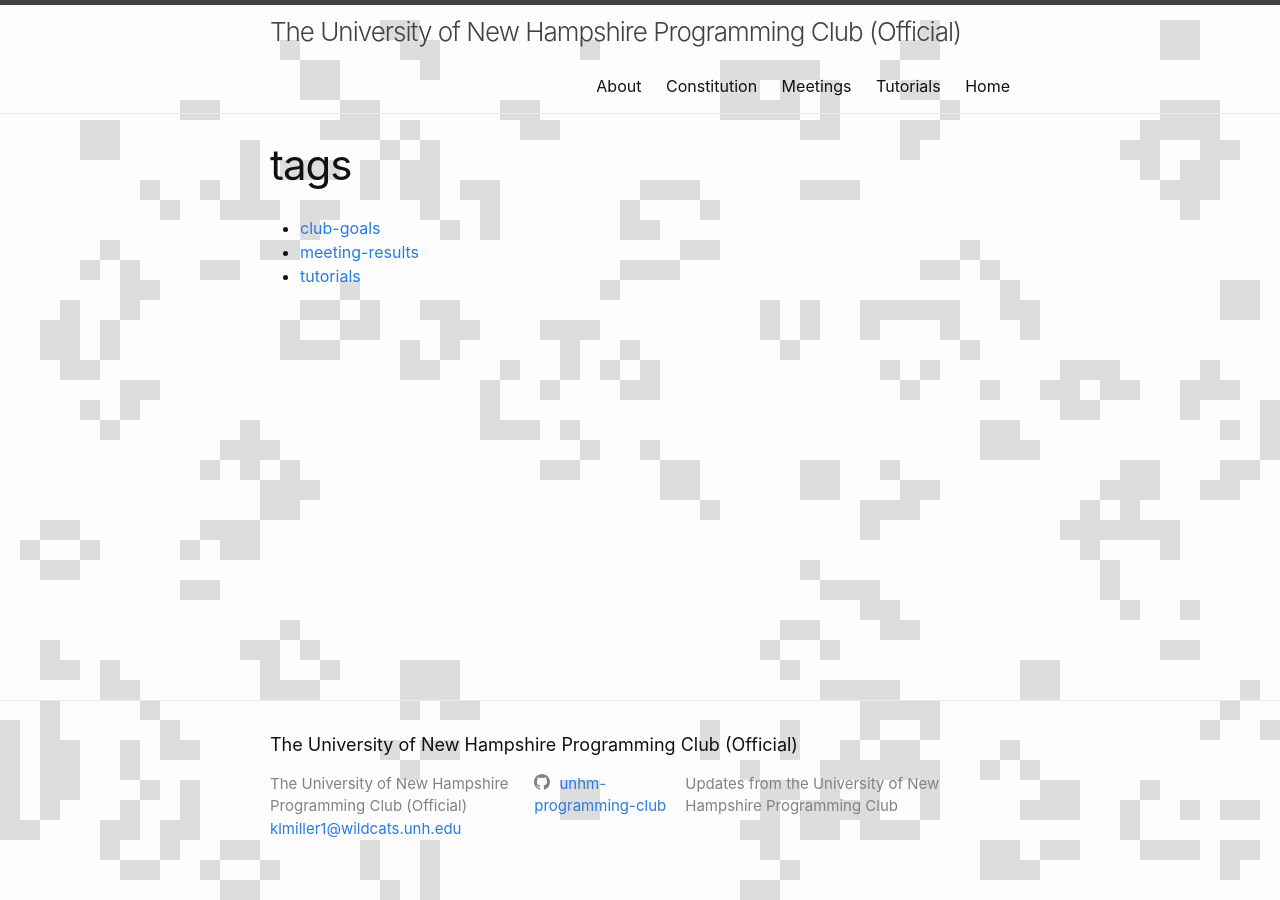
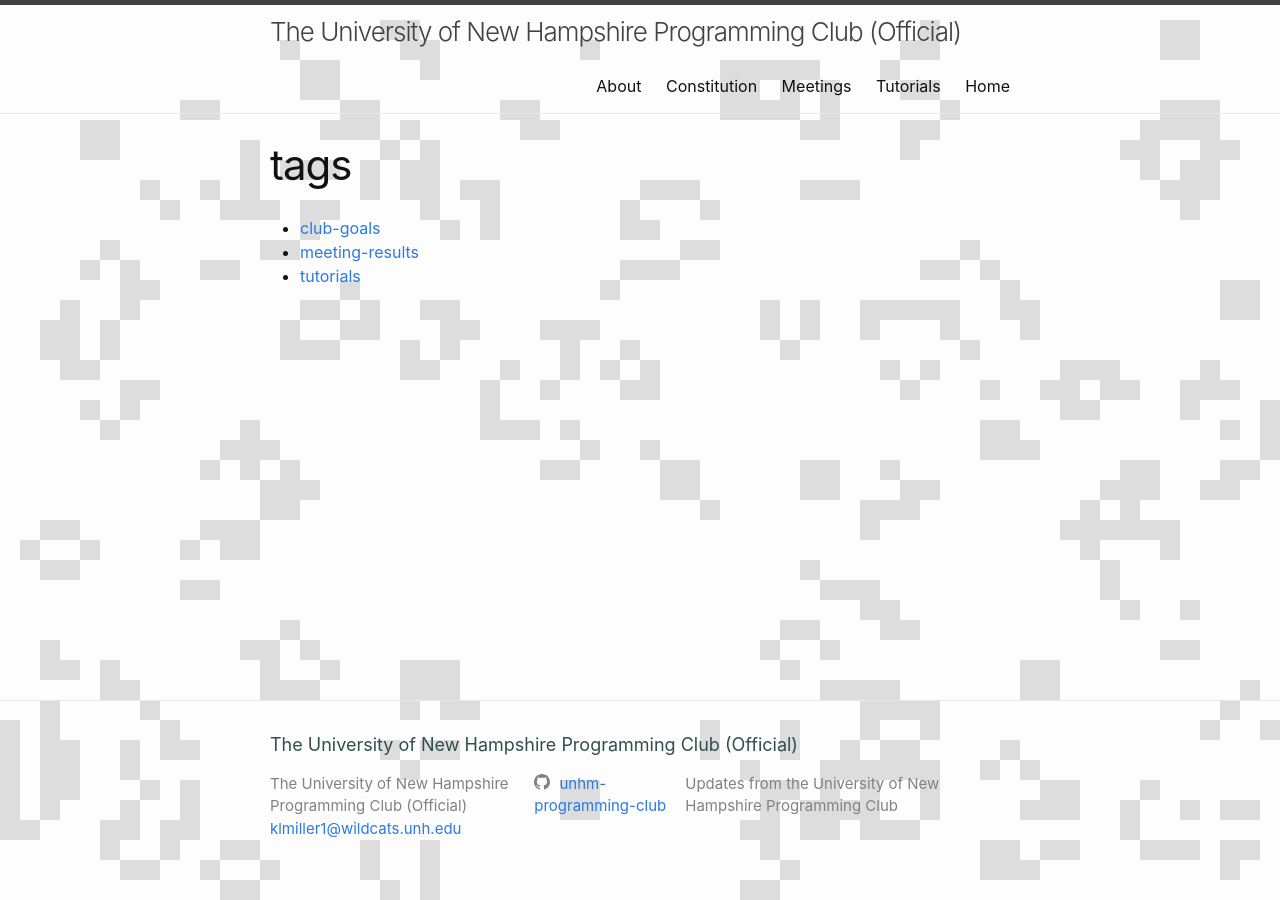
Before and after one commit to unhm-programming-club/unhm-programming-club.github.io, a Jekyll site: the page built from tag_index.html, in a window 1280 px wide. Built offline with Jekyll 4.4.1, drawn with Linux system fonts in a browser that asks for light colours.

Commit message:
testing custom css additions 🧪

```diff
--- /dev/null
+++ b/_sass/custom/_menuButton.scss
@@ -0,0 +1,3 @@
+.footer-heading {
+    color: darkslategray;
+}
--- /dev/null
+++ b/_sass/custom/_popoutMenu.scss
@@ -0,0 +1,8 @@
+#test {
+    background-color: black;
+    position: fixed;
+    left: 10px;
+    right: 10px;
+    width: 100px;
+    height: 100px;
+}
--- a/_sass/main.scss
+++ /dev/null
@@ -1,3 +0,0 @@
-.current {
-    color: green;
-}
--- a/assets/css/main.scss
+++ b/assets/css/main.scss
@@ -2,4 +2,9 @@
 # Only the main Sass file needs front matter (the dashes are enough)
 ---
 
-@import "minima";
+// imports are found in _sass folder
+
+@import "minima.scss";
+
+@import "custom/menuButton";
+@import "custom/popoutMenu";
```
